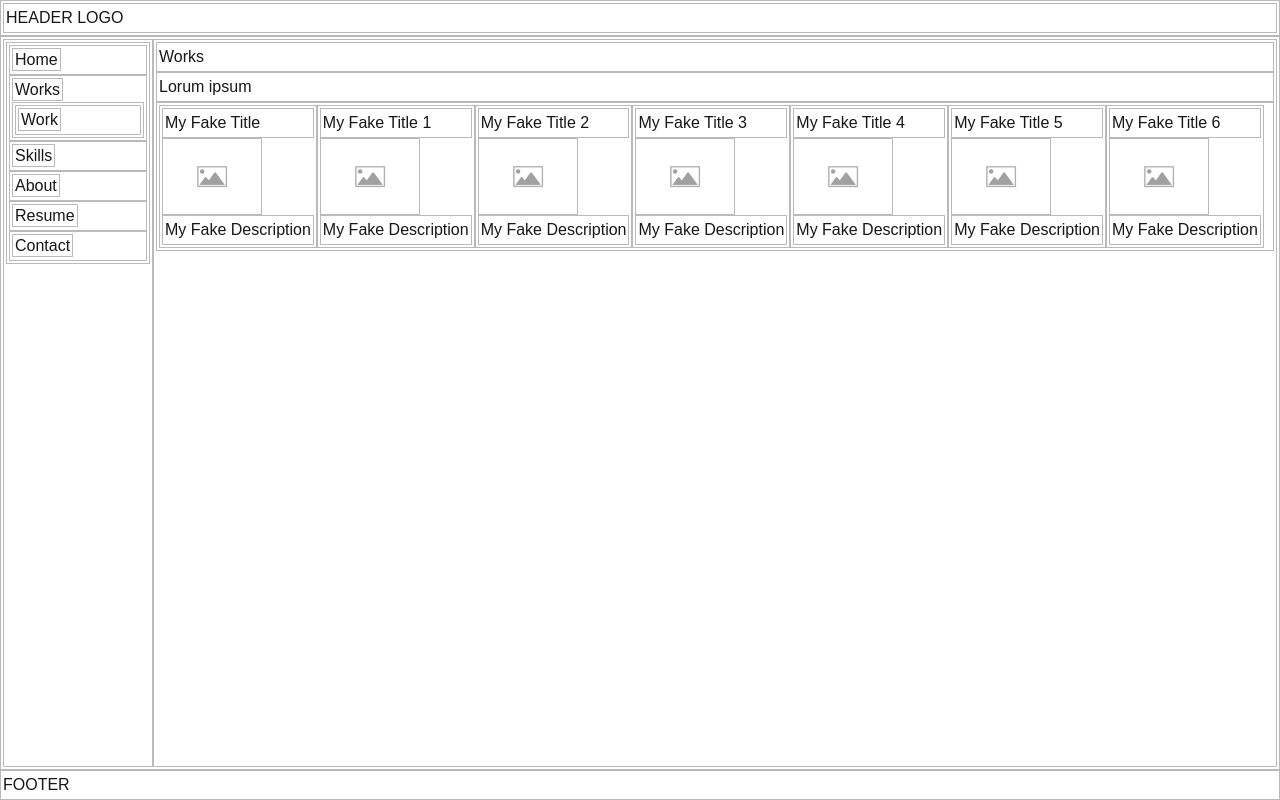
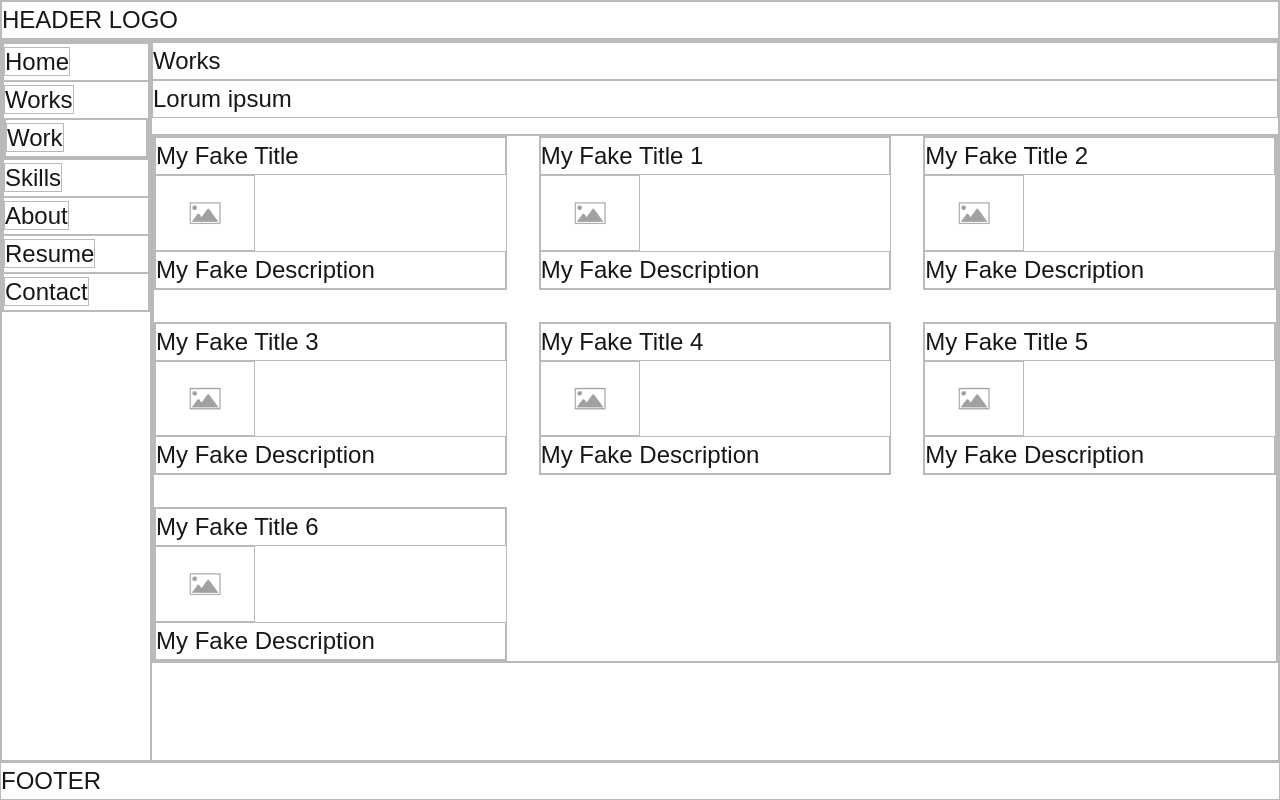
Before and after one commit to K-Zimny/portfolio4, a Next.js app: page /works in a window 1280 px wide. Built offline with nearby package versions, Linux system fonts and the light colour scheme.

Commit message:
Sets up works grid.

```diff
--- a/src/app/globals.css
+++ b/src/app/globals.css
@@ -3,12 +3,25 @@
 :root {
   --background: #ffffff;
   --foreground: #171717;
+
+  --space-sm: 0.5rem;
+  --space-md: 1rem;
+  --space-lg: 2rem;
+
   --main-nav-flex-direction: row;
+  --works-grid-cols: repeat(3, 1fr);
 }
 
-@media (max-width: 500px) {
+@media (max-width: 1200px) {
+  :root {
+    --works-grid-cols: repeat(2, 1fr);
+  }
+}
+
+@media (max-width: 768px) {
   :root {
     --main-nav-flex-direction: column;
+    --works-grid-cols: repeat(1, 1fr);
   }
 }
 
@@ -30,12 +43,12 @@ body {
   background: var(--background);
   color: var(--foreground);
   font-family: Arial, Helvetica, sans-serif;
+  font-size: 24px;
   height: 100dvh;
   display: flex;
   flex-direction: column;
 
   * {
     border: 1px solid rgb(186, 186, 186);
-    padding: 2px;
   }
 }
--- a/src/app/works/page.js
+++ b/src/app/works/page.js
@@ -5,7 +5,9 @@ export default function works() {
     <>
       <h1>Works</h1>
       <p>Lorum ipsum</p>
-      <Works></Works>
+      <section className="my-4">
+        <Works></Works>
+      </section>
     </>
   );
 }
--- a/src/components/works/works.module.css
+++ b/src/components/works/works.module.css
@@ -1,5 +1,5 @@
 #works {
-  display: flex;
-  flex-wrap: wrap;
-  justify-content: flex-start;
+  display: grid;
+  grid-template-columns: var(--works-grid-cols);
+  gap: var(--space-lg);
 }
```
